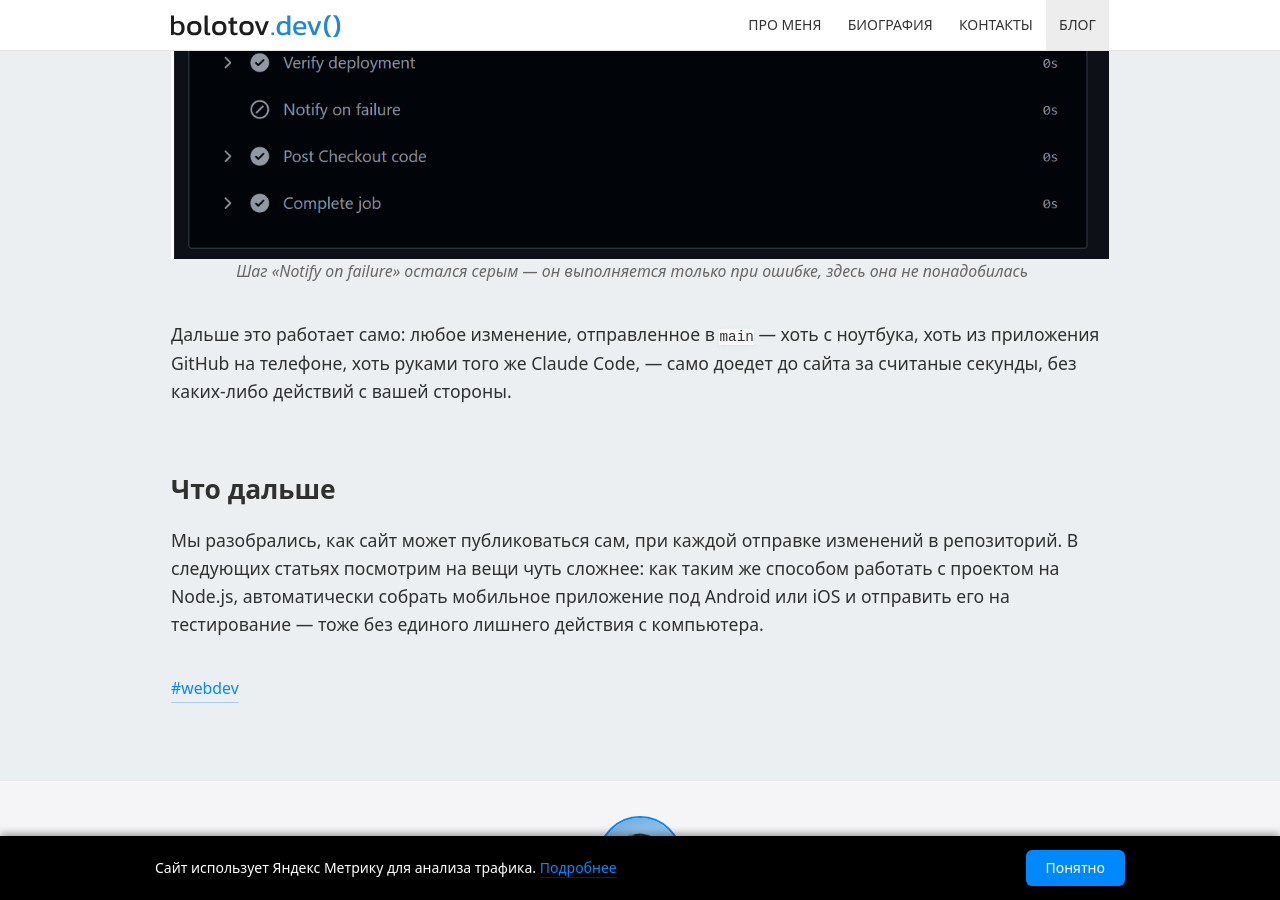
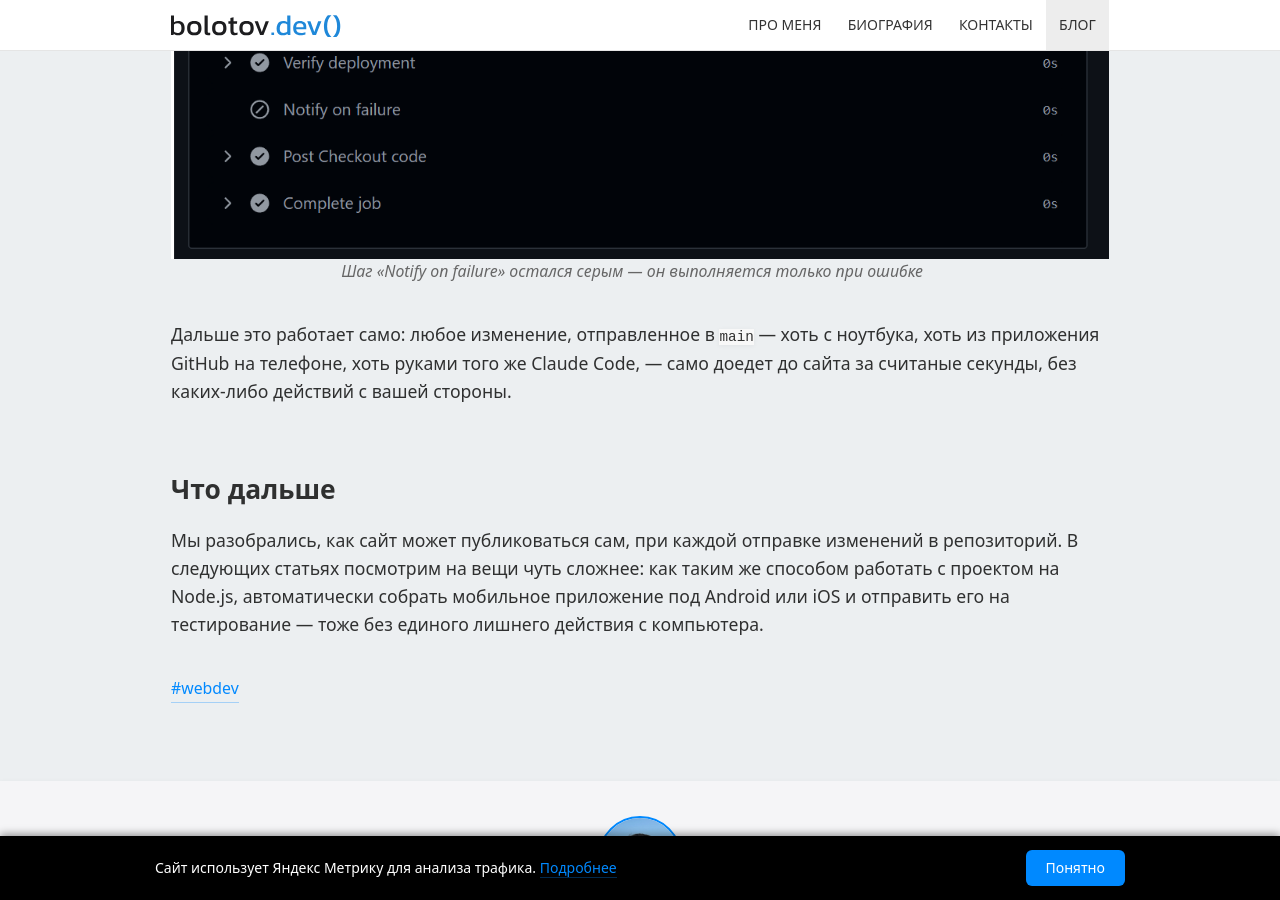
Before and after one commit to artembolotov/artembolotov.github.io, a Jekyll site: the page built from blog/_posts/2026-08-24-git-push-deploy.md, in a window 1280 px wide and 900 px high, scrolled down 10981 px. Built offline with Jekyll 4.4.1, drawn with Linux system fonts in a browser that asks for light colours.

Commit message:
Some fixes

```diff
--- a/blog/_posts/2026-08-24-git-push-deploy.md
+++ b/blog/_posts/2026-08-24-git-push-deploy.md
@@ -222,7 +222,7 @@ Thumbs.db
 
 Сохраняем файл `deploy.yml`, отправляем это изменение в репозиторий — и дальше можно зайти на GitHub, во вкладку **Actions**, и увидеть, как запустился и выполняется наш сценарий: шаг за шагом, с журналом всего происходящего. Через несколько секунд напротив всех шагов появятся зелёные галочки, а обновлённый сайт уже будет на хостинге.
 
-{% include img.html src="github-actions-run.png" alt="Завершённый запуск workflow Deploy to NetAngels hosting в GitHub Actions: все шаги отмечены зелёными галочками" caption="Шаг «Notify on failure» остался серым — он выполняется только при ошибке, здесь она не понадобилась" %}
+{% include img.html src="github-actions-run.png" alt="Завершённый запуск workflow Deploy to NetAngels hosting в GitHub Actions: все шаги отмечены зелёными галочками" caption="Шаг «Notify on failure» остался серым — он выполняется только при ошибке" %}
 
 Дальше это работает само: любое изменение, отправленное в `main` — хоть с ноутбука, хоть из приложения GitHub на телефоне, хоть руками того же Claude Code, — само доедет до сайта за считаные секунды, без каких-либо действий с вашей стороны.
 
```
